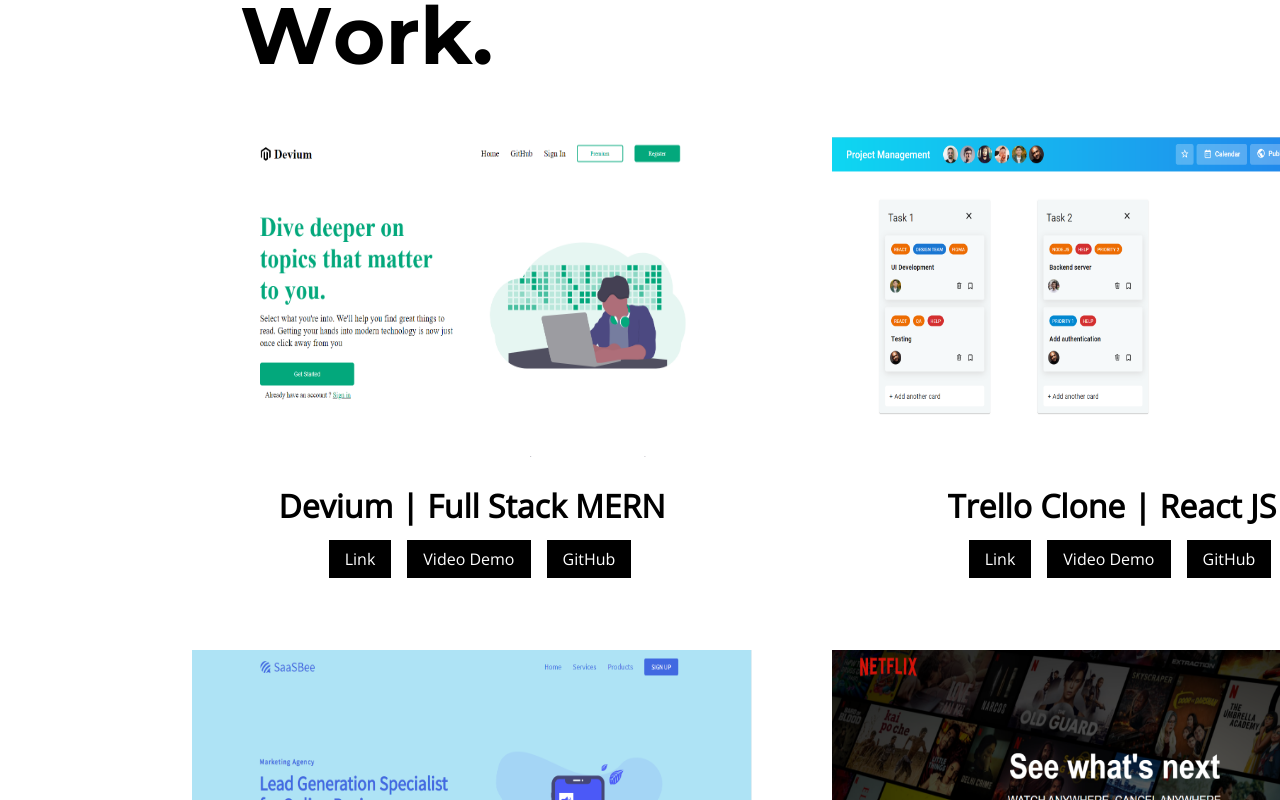
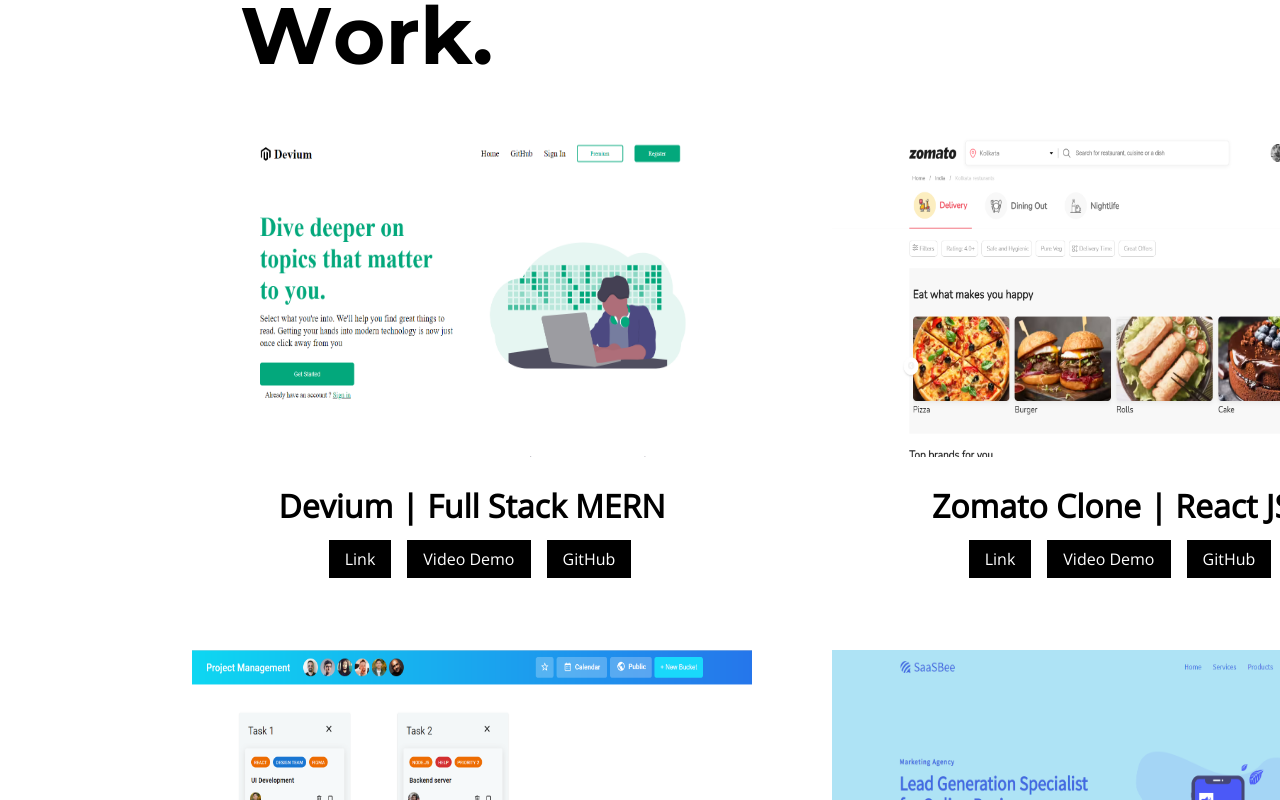
Before and after one commit to adutta93/akash-portfolio, a React (Create React App) app: page / in a window 1280 px wide. Shown: the part 1360-2160 px from the top of the page. Built offline with nearby package versions, Linux system fonts and the light colour scheme; the HTML template or start-up script is replaced by a standard one.

Commit message:
zomato-clone added

```diff
--- a/src/yourdata.js
+++ b/src/yourdata.js
@@ -31,6 +31,15 @@
       live: "https://devium-by-akash.herokuapp.com/",
       livedemo: "https://www.youtube.com/watch?v=_2RWrUU1Bc4",
       github: "https://github.com/akash-dutta-au7/devium",
+    },
+    {
+      id: 6,
+      title: "Zomato Clone | React JS",
+      service: "Web Development",
+      imageSrc: require("./img/zomato-clone.png"),
+      live: "https://zomato-clone-by-akash.netlify.app/",
+      livedemo: "https://zomato-clone-by-akash.netlify.app/",
+      github: "https://github.com/akash-dutta-au7/",
     },
     {
       id: 3,
```
Also changed, not shown: src/img/zomato-clone.png (added).
